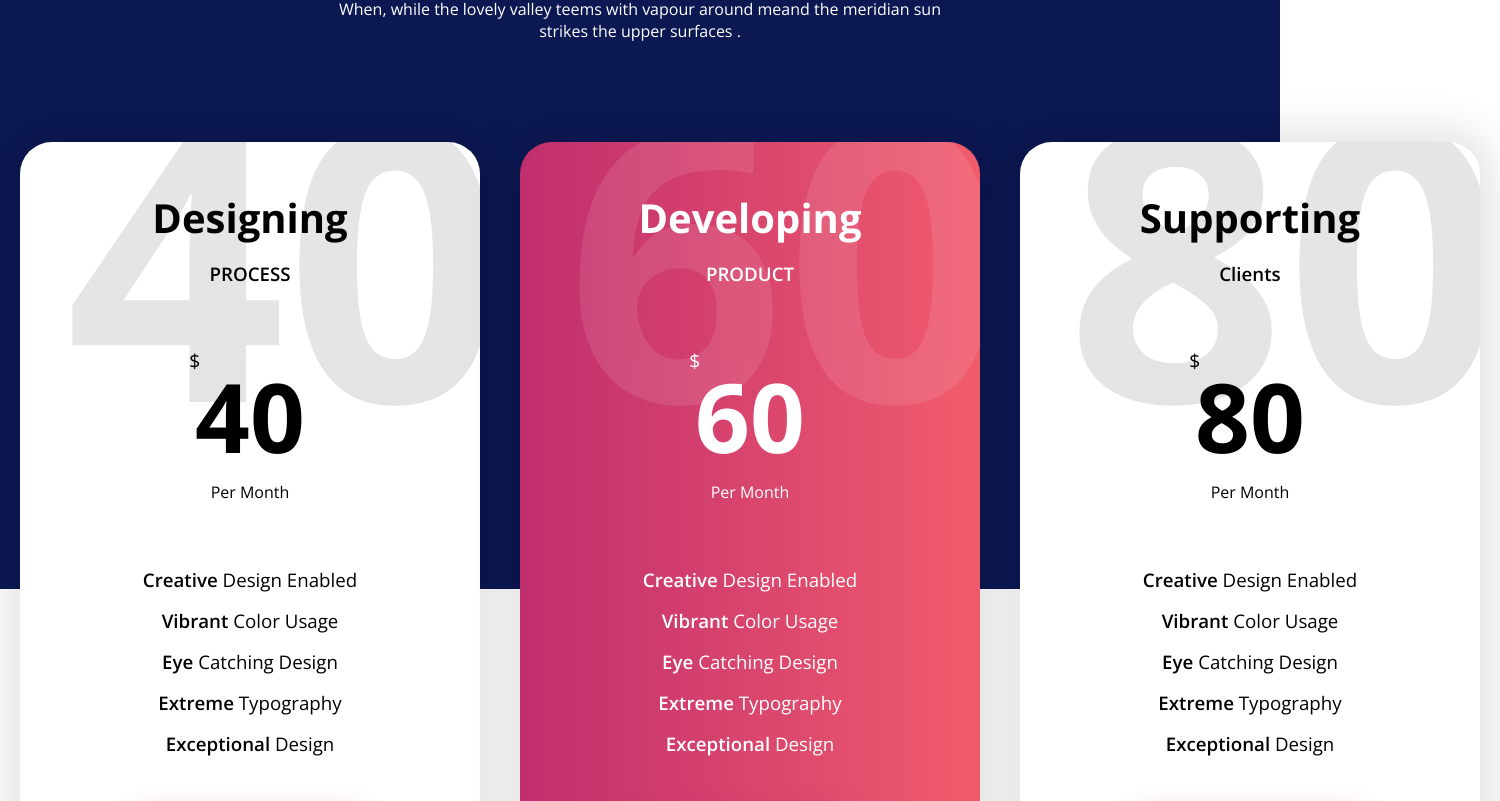
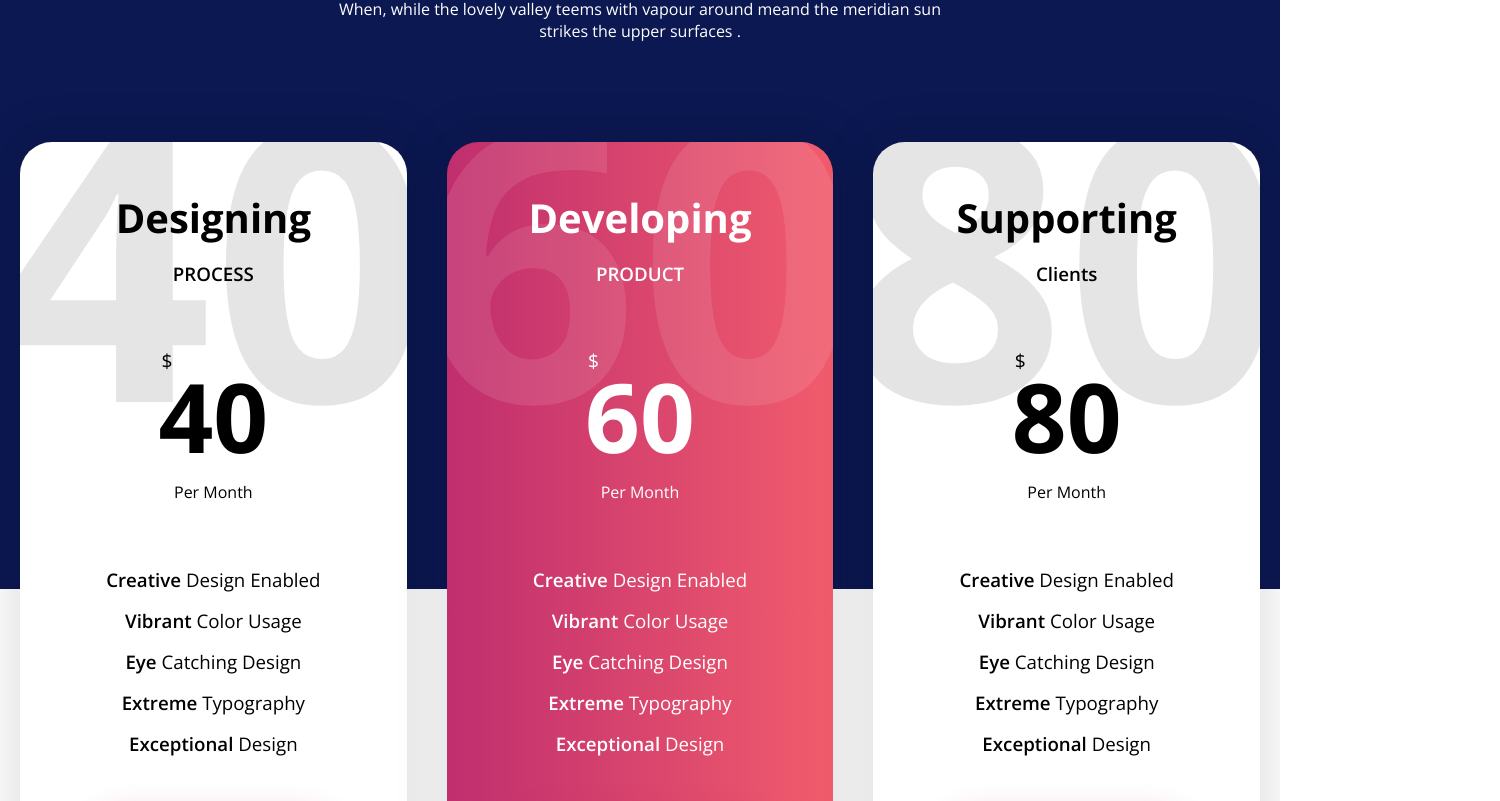
Before and after one commit to PinoGabriel/proj-html-vuejs, a Vue app: page / in a window 1280 px wide. Shown: the part 3959-4760 px from the top of the page, 1500 px wide, since content can reach past the window. Built offline with nearby package versions, Linux system fonts and the light colour scheme.

Commit message:
feat: added hover to btn in PriceListCard

```diff
--- a/src/components/AppCardPrice.vue
+++ b/src/components/AppCardPrice.vue
@@ -51,7 +51,6 @@ export default {
 .cardPriceList {
     width: calc(100% / 3);
     background-color: white;
-    min-height: 500px;
     border-radius: 2rem;
     margin: 20px;
     color: black;
@@ -66,31 +65,6 @@ export default {
         font-size: 24rem;
         font-weight: 700;
         opacity: 0.1;
-    }
-}
-
-.cardPriceList:nth-child(2) {
-    background: rgb(192, 46, 110);
-    background: linear-gradient(90deg, rgba(192, 46, 110, 1) 0%, rgba(241, 92, 108, 1) 100%);
-    color: white;
-
-    .money {
-        color: white;
-    }
-
-    a {
-        text-decoration: none;
-        font-weight: 600;
-        color: $colorRed;
-        background: white;
-        margin: 0 auto;
-        padding: 1rem 2rem;
-        border-radius: 3rem;
-        box-shadow: 0px 0px 30px 5px rgba(192, 46, 110, 0.3);
-
-        i {
-            margin-left: 4rem;
-        }
     }
 }
 
@@ -153,5 +127,39 @@ h3 {
             margin-left: 4rem;
         }
     }
+
+    a:hover {
+        background: rgb(8, 147, 195);
+        background: linear-gradient(90deg, rgba(8, 147, 195, 1) 0%, rgba(27, 77, 142, 1) 100%);
+    }
+}
+
+.cardPriceList:nth-child(2) {
+    background: rgb(192, 46, 110);
+    background: linear-gradient(90deg, rgba(192, 46, 110, 1) 0%, rgba(241, 92, 108, 1) 100%);
+    color: white;
+
+    .money {
+        color: white;
+    }
+
+    a {
+        text-decoration: none;
+        font-weight: 600;
+        color: $colorRed;
+        background: white;
+        margin: 0 auto;
+        padding: 1rem 2rem;
+        border-radius: 3rem;
+        box-shadow: 0px 0px 30px 5px rgba(192, 46, 110, 0.3);
+
+        i {
+            margin-left: 4rem;
+        }
+    }
+
+    a:hover {
+        background-color: white;
+    }
 }
 </style>
--- a/src/components/PageMain.vue
+++ b/src/components/PageMain.vue
@@ -284,7 +284,7 @@ export default {
 
 	.containerCardPrice {
 		display: flex;
-		width: 1500px;
+		max-width: 1500px;
 		margin: 0 auto;
 	}
 
```
